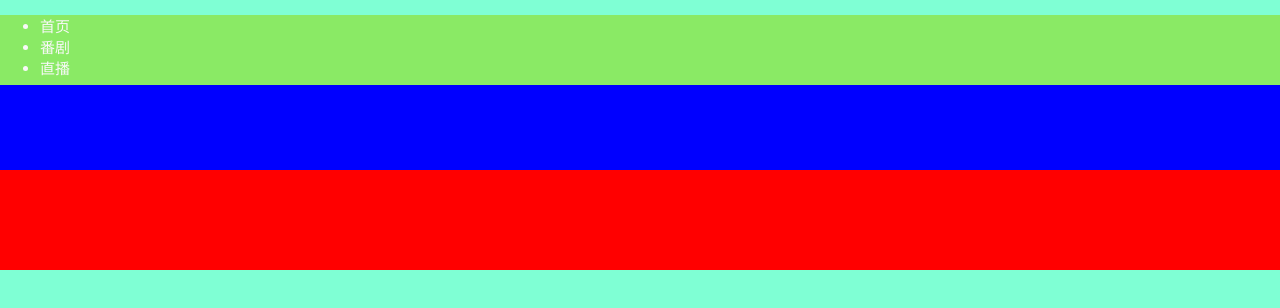
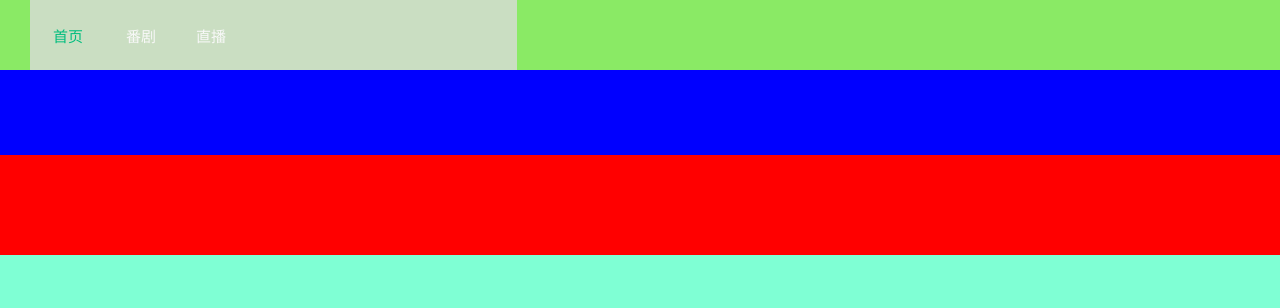
Before and after one commit to oywq3000/AnimePj, a Vue app: page / in a window 1280 px wide. Shown: the top 308 px of the page. Built offline with nearby package versions, Linux system fonts and the light colour scheme.

Commit message:
complete the basic construction of the leftentry

```diff
--- a/src/components/HomePage/homepage.vue
+++ b/src/components/HomePage/homepage.vue
@@ -2,9 +2,9 @@
   <div class="header_bar">
     <div class="header_min_bar_top">
     <ul class="right_entry">
-        <li>首页</li>
-        <li>番剧</li>
-        <li>直播</li>
+        <li class="liDisplay"><a href="">首页</a></li>
+        <li class="liDisplay">番剧</li>
+        <li class="liDisplay">直播</li>
     </ul>
     </div>
   </div>
@@ -34,11 +34,21 @@
   width: 1920px;
   height: 70px;
 }
-.rightentry{
+.right_entry{
     background: rgb(202, 222, 194);
   width: 487px;
   height: 70px;
   margin-left:30px;
+  margin-top: 0;
+  margin-bottom: 0;
   padding: 0;
+  display: flex;
+ float: left;
+}
+.liDisplay{
+  display: inline;
+  align-self: center;
+  margin: 20px;
+
 }
 </style>
```
